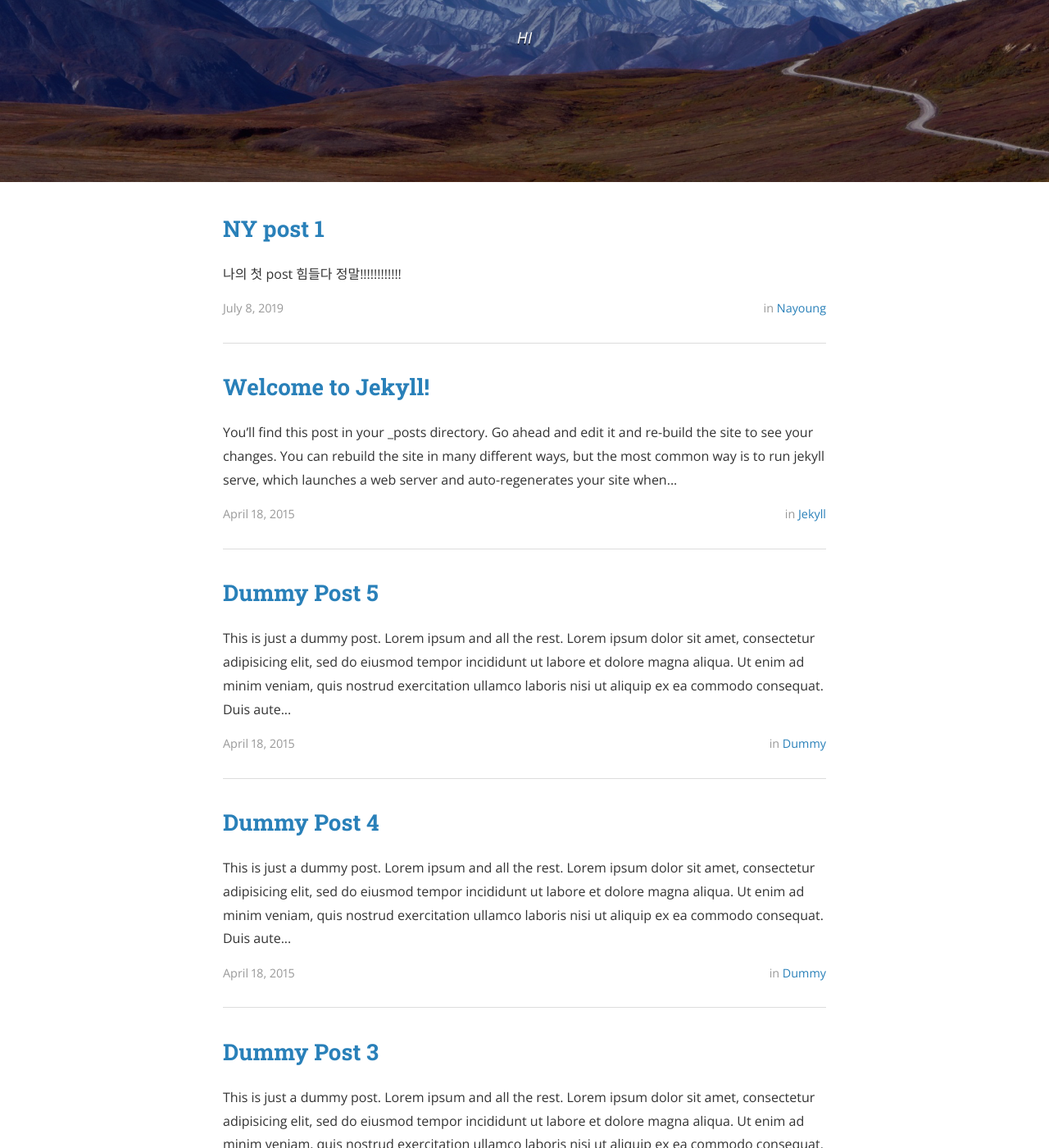
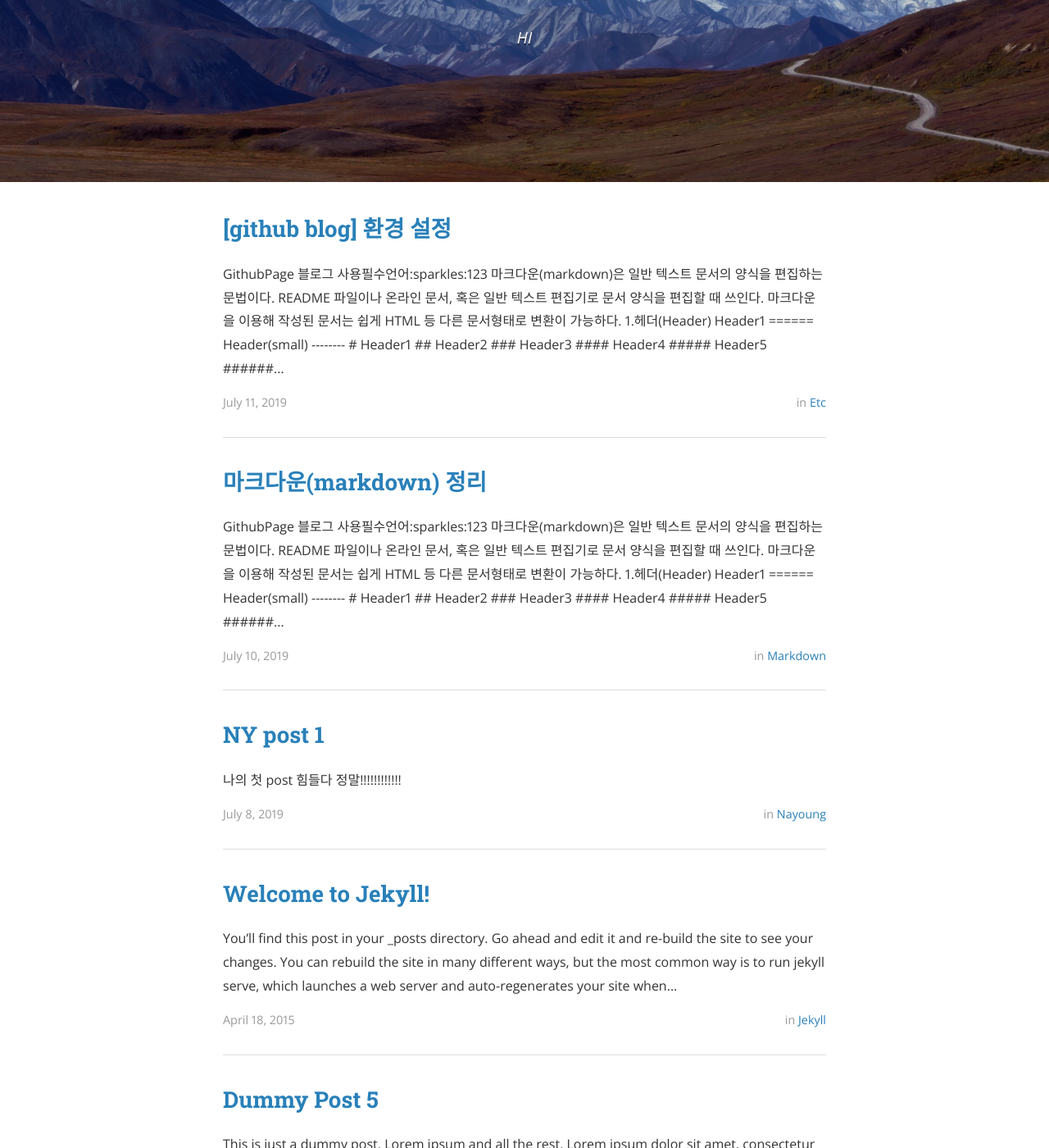
Before and after one commit to jjeonn/jjeonn.github.io, a Jekyll site: the page built from index.html, in a window 1280 px wide and 1400 px high, scrolled down 281 px. Shown: the whole window at 82% size. Built offline with Jekyll 4.4.1, drawn with Linux system fonts in a browser that asks for light colours; nearby versions of some CDN libraries; the list of posts is cut into pages by our own code; some of the changed text lies outside the part shown.

Commit message:
파일구조바꾸기

````diff
--- /dev/null
+++ b/_posts/2019-07-10-nayoung1.markdown
@@ -0,0 +1,44 @@
+---
+layout: post
+title:  "마크다운(markdown) 정리"
+date:   2019-07-10 14:43:59
+author: Nsyoung
+categories: [Markdown]
+tags: markdown
+---
+
+#### GithubPage 블로그 사용필수언어:sparkles:123
+**마크다운(markdown)**은 일반 텍스트 문서의 양식을 편집하는 문법이다.
+README 파일이나 온라인 문서, 혹은 일반 텍스트 편집기로 문서 양식을 편집할 때 쓰인다. 마크다운을 이용해 작성된 문서는 쉽게 HTML 등 다른 문서형태로 변환이 가능하다.
+
+**1.헤더(Header)**
+```bash
+
+ Header1
+ ======
+ Header(small)
+ --------
+
+ # Header1
+ ## Header2
+ ### Header3
+ #### Header4
+ ##### Header5
+ ###### Header6
+```
+
+Header1
+======
+Header(small)
+---
+
+
+# Header1
+## Header2
+### Header3
+#### Header4
+##### Header5
+###### Header6
+
+ ... which is shown in the screenshot below:
+![My helpful screenshot]({{ "/assets/instacode.png" | absolute_url }})
--- /dev/null
+++ b/_posts/2019-07-11-post-test01.markdown
@@ -0,0 +1,46 @@
+---
+layout: post
+disqus_disabled: true
+title: "[github blog] 환경 설정"
+date: 2019-07-11 15:39:00
+author: gloria
+categories: etc
+tags: jekyll github
+cover:  "/assets/instacode.png"
+---
+
+#### GithubPage 블로그 사용필수언어:sparkles:123
+**마크다운(markdown)**은 일반 텍스트 문서의 양식을 편집하는 문법이다.
+README 파일이나 온라인 문서, 혹은 일반 텍스트 편집기로 문서 양식을 편집할 때 쓰인다. 마크다운을 이용해 작성된 문서는 쉽게 HTML 등 다른 문서형태로 변환이 가능하다.
+
+**1.헤더(Header)**
+```bash
+
+ Header1
+ ======
+ Header(small)
+ --------
+
+ # Header1
+ ## Header2
+ ### Header3
+ #### Header4
+ ##### Header5
+ ###### Header6
+```
+
+Header1
+======
+Header(small)
+---
+
+
+# Header1
+## Header2
+### Header3
+#### Header4
+##### Header5
+###### Header6
+
+ ... which is shown in the screenshot below:
+![My helpful screenshot]({{ "/assets/instacode.png" | absolute_url }})
--- a/about.md
+++ b/about.md
@@ -6,6 +6,7 @@ permalink: /about/
 
 <img src="{{ site.baseurl }}/assets/profile-placeholder.gif" title="Profile Picture" class="profile">
 
+나눈누난나전나영이닷:D
 Centrarium is a custom theme for Jekyll, made by [Ben Centra][bencentra] for his own blog. He'd be humbled if you liked it enough to use it as well! Installation and configuration instructions can be found in the [GitHub repository](https://github.com/bencentra/centrarium).
 
 This page is a good place to write about yourself, your project, your product, or whatever it is your site is for. You can replace the image above, or you can get rid of it entirely.
--- a/index.html
+++ b/index.html
@@ -5,6 +5,7 @@ layout: default
 
 <div class="site-header-container {% if site.cover %}has-cover{% endif %}" {% if site.cover %}style="background-image: url({{ site.cover | prepend: site.baseurl }});"{% endif %}>
   <div class="scrim {% if site.cover %}has-cover{% endif %}">
+
     <header class="site-header">
       <h1 class="title">{{ site.title }}</h1>
       {% if site.subtitle %}<p class="subtitle">{{ site.subtitle }}</p>{% endif %}
@@ -30,6 +31,7 @@ layout: default
         <a href="{{ site.baseurl }}/category/{{ cat }}">{{ cat | capitalize }}</a>{% if forloop.last == false %}, {% endif %}
         {% else %}
         <a href="{{ site.baseurl }}/posts/#{{ cat }}">{{ cat | capitalize }}</a>{% if forloop.last == false %}, {% endif %}
+
         {% endif %}
       {% endfor %}{% endif %}
       </div>
````
Also changed, not shown: Portfolio.html (added, +29 -0 lines), _layouts/Portfolio-in.html (added, +142 -0 lines), _layouts/Portfolio.html (added, +18 -0 lines), _portfolio/Portfolio-in/post-test01.markdown (added, +45 -0 lines).
